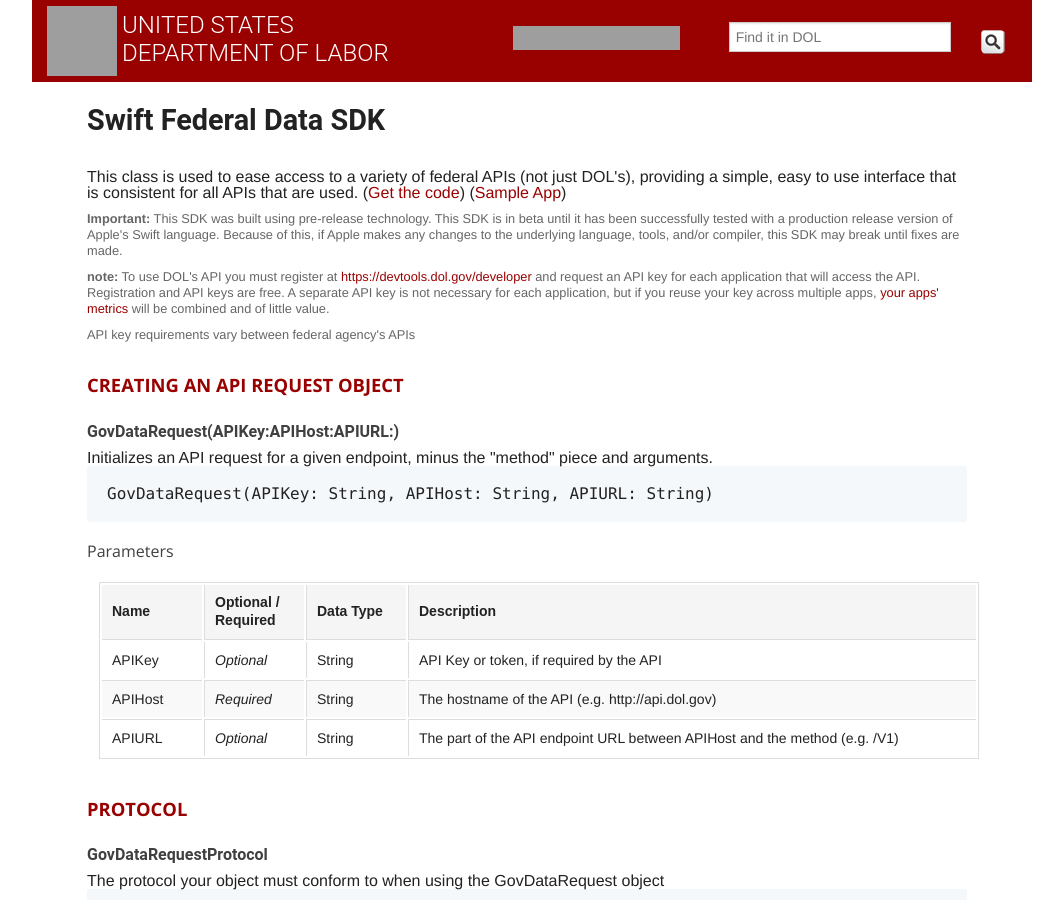
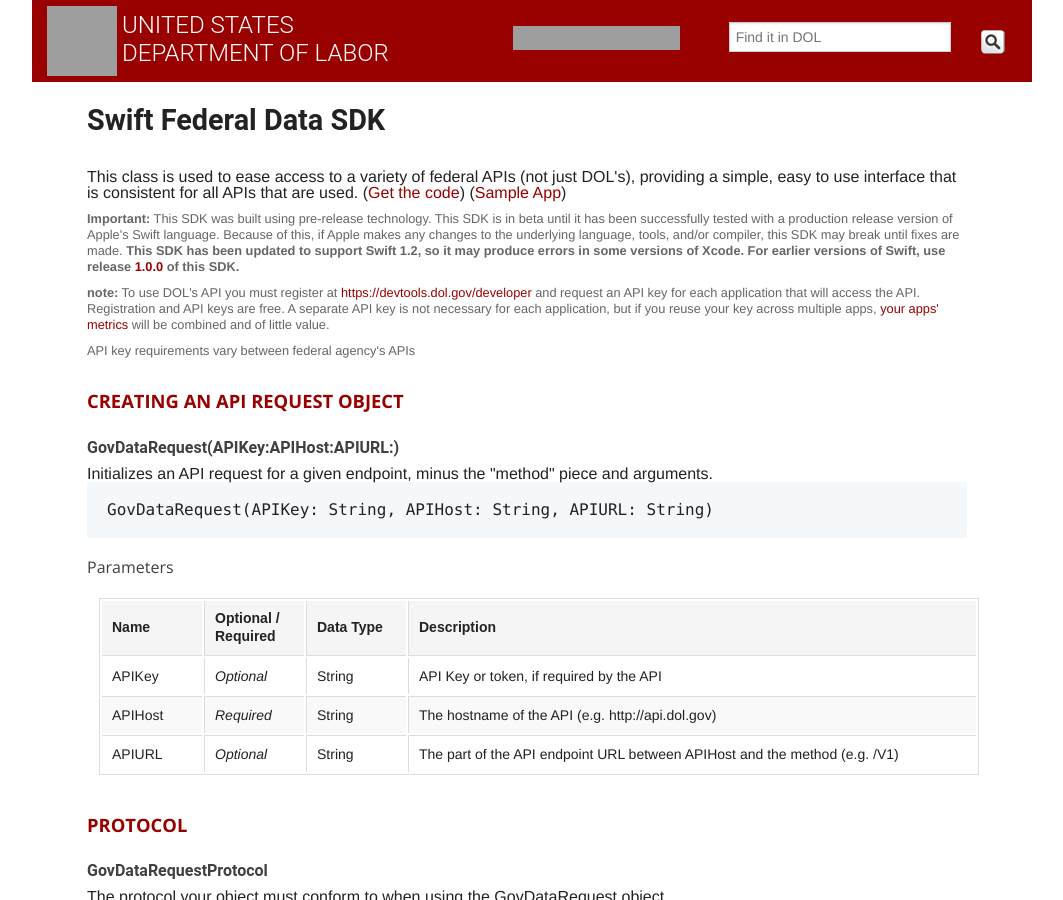
Before and after one commit to USDepartmentofLabor/Swift-Federal-Data-SDK, a Jekyll site: the page built from index.html, in a window 1280 px wide and 900 px high, cut to the strip 0-900 px from the top of the window. Shown: the whole strip, without its empty margins (108-1171 px from the left). Built offline with Jekyll 4.4.1, drawn with Linux system fonts in a browser that asks for light colours; nearby versions of some CDN libraries; grey boxes are pictures that could not be loaded.

Commit message:
Updated documentation and readme for the Swift 1.2 update.

```diff
--- a/index.html
+++ b/index.html
@@ -10,7 +10,7 @@
   	<div class='limiter pad0y pad4x clearfix'>
   		<div class='col12 pad1y'>
 This class is used to ease access to a variety of federal APIs (not just DOL's), providing a simple, easy to use interface that is consistent for all APIs that are used.  (<a href="https://github.com/USDepartmentofLabor/Swift-Federal-Data-SDK">Get the code</a>) (<a href="https://github.com/USDepartmentofLabor/Swift-Sample-App">Sample App</a>)
-<p><strong>Important:</strong> This SDK was built using pre-release technology.  This SDK is in beta until it has been successfully tested with a production release version of Apple's Swift language.  Because of this, if Apple makes any changes to the underlying language, tools, and/or compiler, this SDK may break until fixes are made.</p>
+<p><strong>Important:</strong> This SDK was built using pre-release technology.  This SDK is in beta until it has been successfully tested with a production release version of Apple's Swift language.  Because of this, if Apple makes any changes to the underlying language, tools, and/or compiler, this SDK may break until fixes are made. <b>This SDK has been updated to support Swift 1.2, so it may produce errors in some versions of Xcode.  For earlier versions of Swift, use release <a href="https://github.com/USDepartmentofLabor/Swift-Federal-Data-SDK/releases/tag/v1.0">1.0.0</a> of this SDK.</b></p>
 <p><strong>note:</strong> To use DOL's API you must register at <a href="https://devtools.dol.gov/developer">https://devtools.dol.gov/developer</a> and request an API key for each application that will access the API. Registration and API keys are free. A separate API key is not necessary for each application, but if you reuse your key across multiple apps, <a href="http://developer.dol.gov/dataset/api-metrics-key">your apps' metrics</a> will be combined and of little value.</p>
 <p>API key requirements vary between federal agency's APIs</p>
 </div>
```
Also changed, not shown: README.md.
